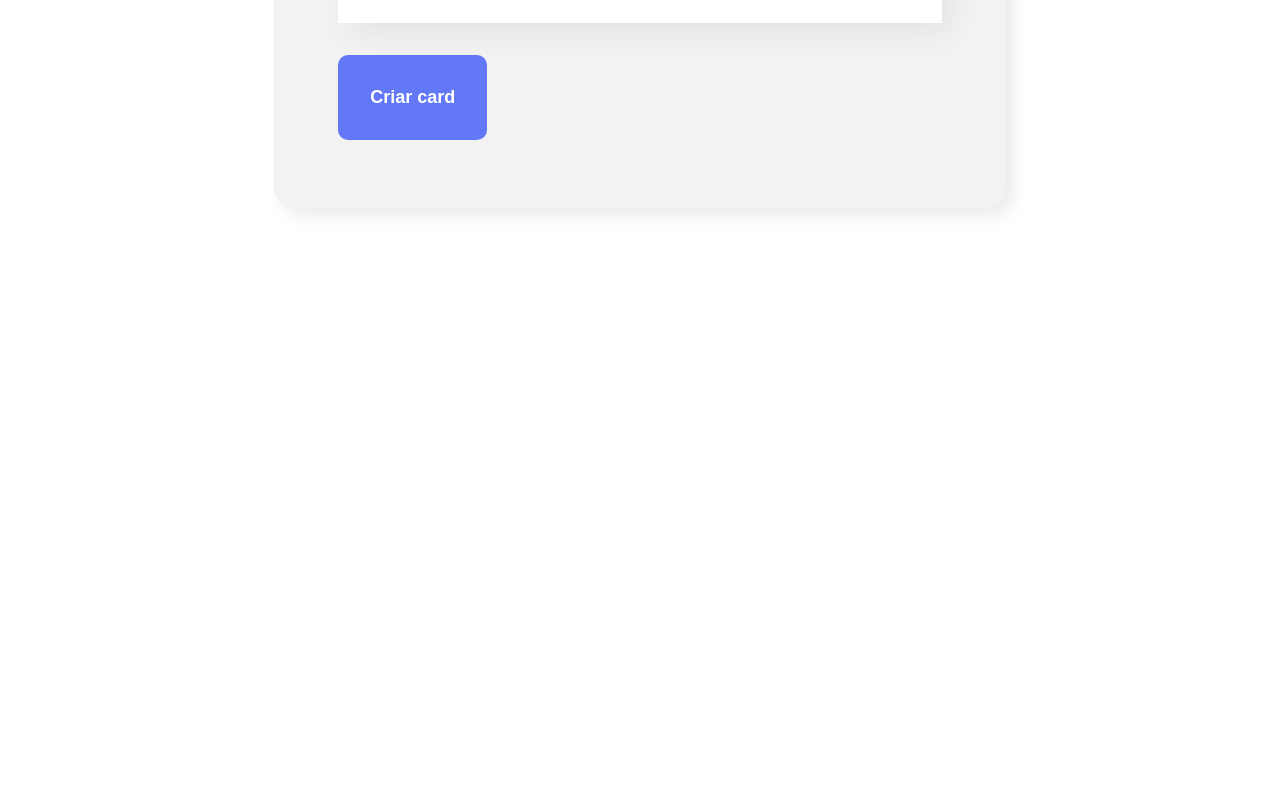
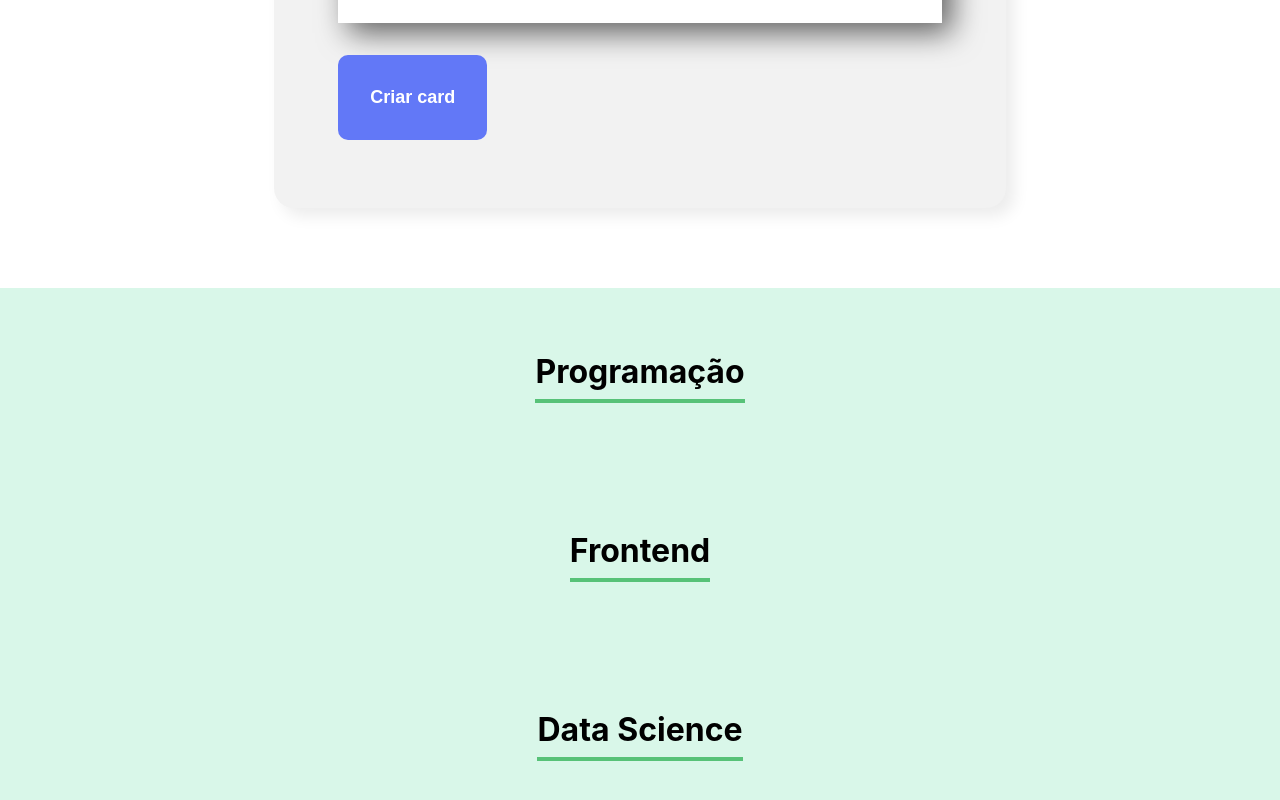
Before and after one commit to colpachi/organo, a React (Create React App) app in the folder organo/: page / in a window 1280 px wide. Shown: the part 1189-1989 px from the top of the page. Before the commit the page ends 1477 px from the top, so only its background shows below. Built offline with nearby package versions, Linux system fonts and the light colour scheme.

Commit message:
configurado componente de times

```diff
--- a/organo/src/App.js
+++ b/organo/src/App.js
@@ -1,6 +1,7 @@
 import { useState } from 'react';
 import Banner from './componentes/Banner/';
 import Formulario from './componentes/Formulario';
+import Time from './componentes/Time';
 
 function App() {
 
@@ -8,13 +9,16 @@ function App() {
 
   const aoNovoColaboradorAdicionado = (colaborador) => {
     console.log(colaborador)
-    colaboradores.push(colaborador)
+    setColaboradores([...colaboradores, colaborador])
   }
 
   return (
     <div className="App">
       <Banner/>
       <Formulario aoColaboradorCadastrado={colaborador => aoNovoColaboradorAdicionado(colaborador)}/>
+      <Time nome="Programação"/>
+      <Time nome="Frontend"/>
+      <Time nome="Data Science"/>
     </div>
   );
 }
--- a/organo/src/componentes/ListaSuspensa/ListaSuspensa.css
+++ b/organo/src/componentes/ListaSuspensa/ListaSuspensa.css
@@ -7,7 +7,7 @@
 
 .lista-suspensa select {
     background-color: #FFF;
-    box-shadow: 10px 10px 30px rgba(0,0,0,0.06);
+    box-shadow: 10px 10px 30px rgba(0,0,0,0.6);
     width: 100%;
     border: none;
     font-size: 24px;
--- /dev/null
+++ b/organo/src/componentes/Time/Time.css
@@ -0,0 +1,12 @@
+.time {
+    text-align: center;
+    padding: 32px;
+    background-color: #D9F7E9;
+}
+
+.time h3 {
+    font-size: 32px;
+    border-bottom: 4px solid #57C278;
+    display: inline-block;
+    padding-bottom: 8px;
+}
--- /dev/null
+++ b/organo/src/componentes/Time/index.js
@@ -0,0 +1,11 @@
+import './Time.css'
+
+const Time = (props) => {
+    return (
+        <section className='time'>
+            <h3>{props.nome}</h3>
+        </section>
+    )
+}
+
+export default Time
```
